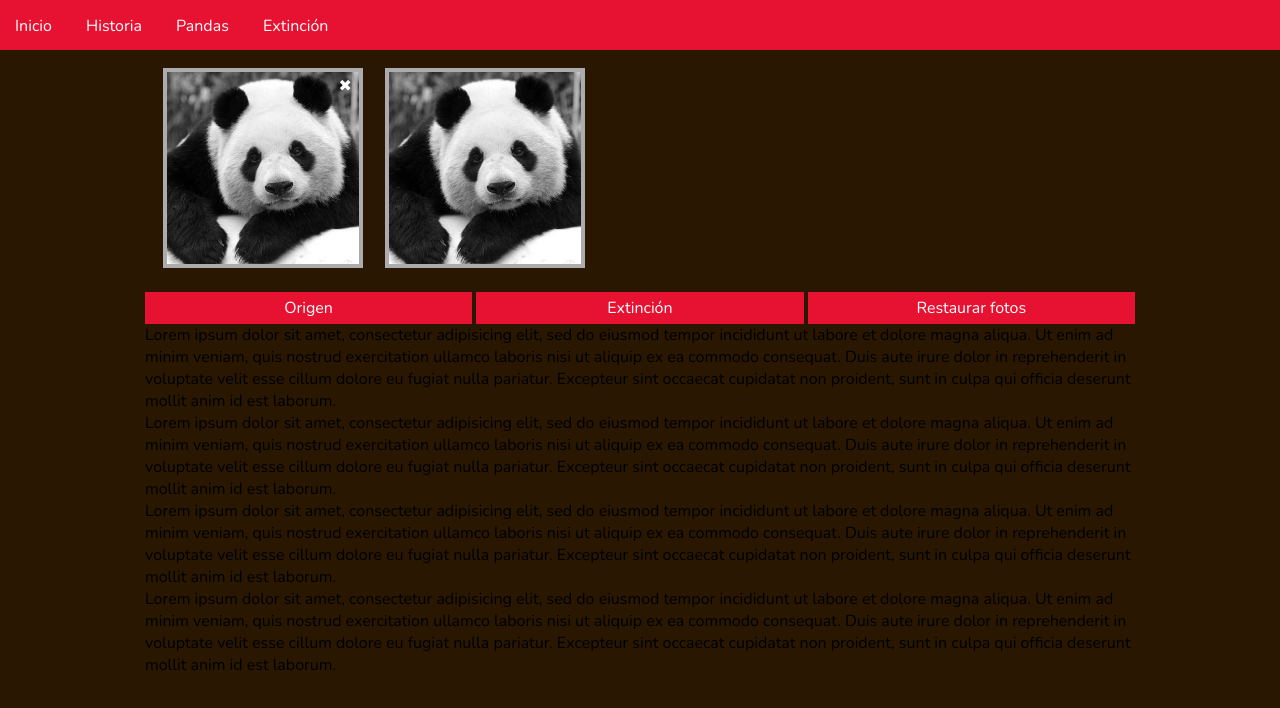
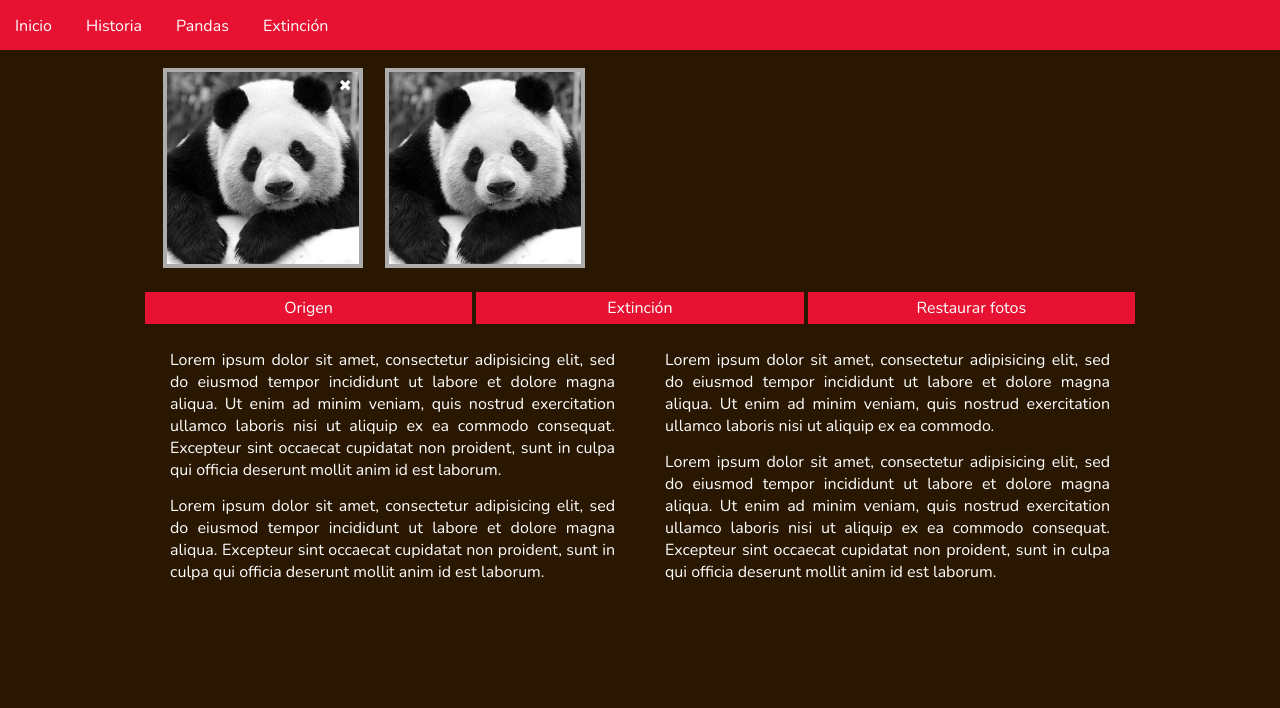
Before and after one commit to FlorTello/pandapanda, a plain HTML site: page index.html in a window 1280 px wide. Drawn offline with nearby package versions, Linux system fonts and the light colour scheme.

Commit message:
article ok

```diff
--- a/assets/css/main.css
+++ b/assets/css/main.css
@@ -83,3 +83,15 @@ nav {
 .close:hover {
   cursor: pointer;
 }
+
+.origen-article, .extincion-article {
+  color: #fff;
+  width: 50%;
+  display: table-cell;
+  text-align: justify;
+  padding: 25px;
+}
+
+p {
+  margin-bottom: 14px;
+}
--- a/index.html
+++ b/index.html
@@ -38,21 +38,15 @@
     <article class="origen-article">
       <p>Lorem ipsum dolor sit amet, consectetur adipisicing elit, sed do eiusmod tempor incididunt ut labore et dolore magna aliqua.
         Ut enim ad minim veniam, quis nostrud exercitation ullamco laboris nisi ut aliquip ex ea commodo consequat.
-        Duis aute irure dolor in reprehenderit in voluptate velit esse cillum dolore eu fugiat nulla pariatur.
         Excepteur sint occaecat cupidatat non proident, sunt in culpa qui officia deserunt mollit anim id est laborum.</p>
       <p>Lorem ipsum dolor sit amet, consectetur adipisicing elit, sed do eiusmod tempor incididunt ut labore et dolore magna aliqua.
-        Ut enim ad minim veniam, quis nostrud exercitation ullamco laboris nisi ut aliquip ex ea commodo consequat.
-        Duis aute irure dolor in reprehenderit in voluptate velit esse cillum dolore eu fugiat nulla pariatur.
         Excepteur sint occaecat cupidatat non proident, sunt in culpa qui officia deserunt mollit anim id est laborum.</p>
     </article>
       <article class="extincion-article">
         <p>Lorem ipsum dolor sit amet, consectetur adipisicing elit, sed do eiusmod tempor incididunt ut labore et dolore magna aliqua.
-          Ut enim ad minim veniam, quis nostrud exercitation ullamco laboris nisi ut aliquip ex ea commodo consequat.
-          Duis aute irure dolor in reprehenderit in voluptate velit esse cillum dolore eu fugiat nulla pariatur.
-          Excepteur sint occaecat cupidatat non proident, sunt in culpa qui officia deserunt mollit anim id est laborum.</p>
+          Ut enim ad minim veniam, quis nostrud exercitation ullamco laboris nisi ut aliquip ex ea commodo.</p>
         <p>Lorem ipsum dolor sit amet, consectetur adipisicing elit, sed do eiusmod tempor incididunt ut labore et dolore magna aliqua.
           Ut enim ad minim veniam, quis nostrud exercitation ullamco laboris nisi ut aliquip ex ea commodo consequat.
-          Duis aute irure dolor in reprehenderit in voluptate velit esse cillum dolore eu fugiat nulla pariatur.
           Excepteur sint occaecat cupidatat non proident, sunt in culpa qui officia deserunt mollit anim id est laborum.</p>
       </article>
   </div>
```
